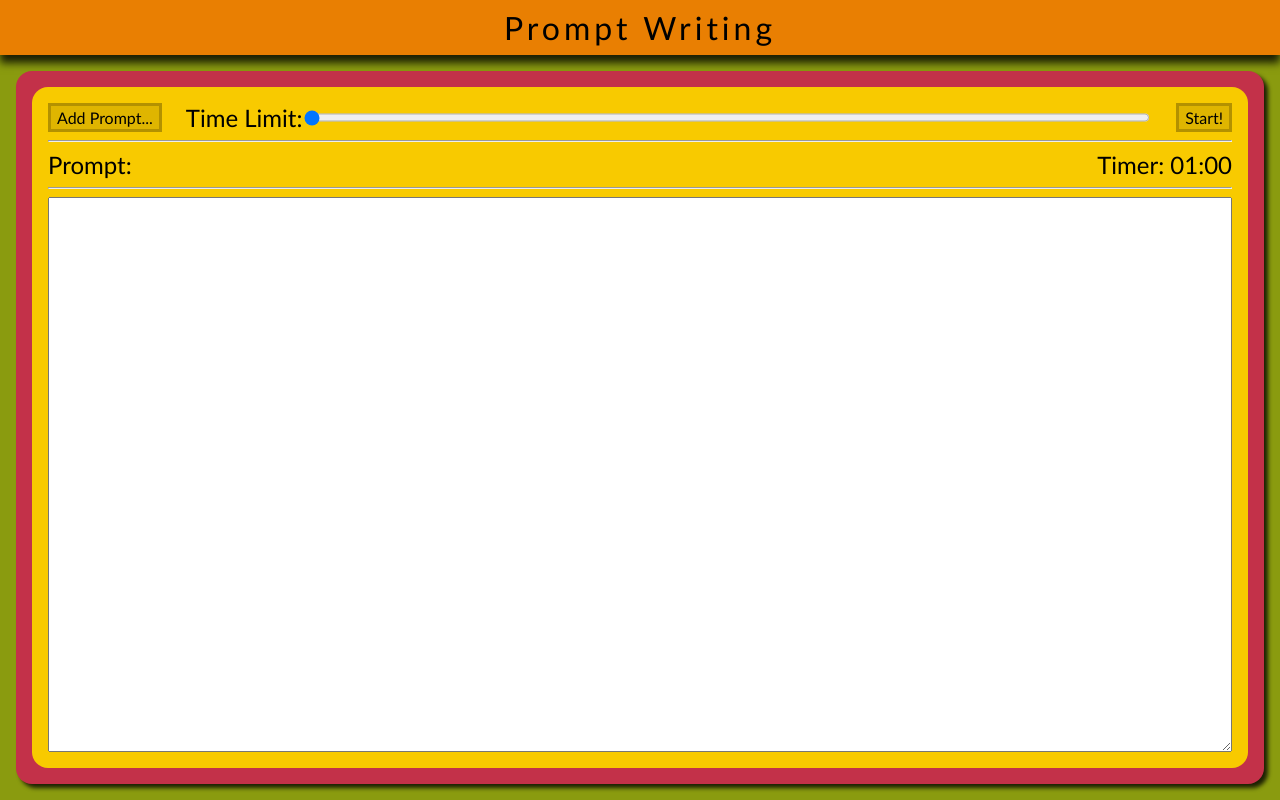
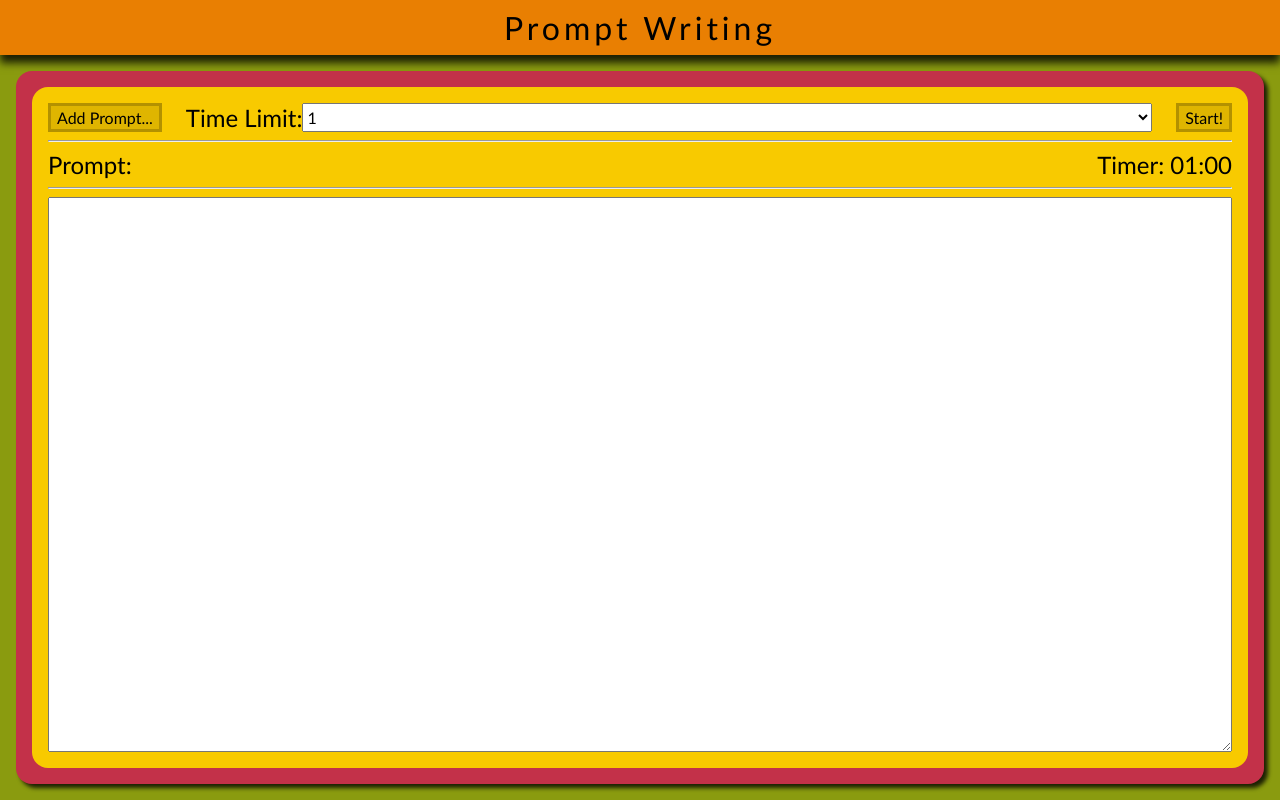
Before and after one commit to dreambbqchild/prompt-writing, a plain HTML site: page static/index.html in a window 1280 px wide. Drawn offline with Linux system fonts and the light colour scheme; no server answers.

Commit message:
Change to drop down

```diff
--- a/static/index.html
+++ b/static/index.html
@@ -30,7 +30,23 @@
                             <input type="button" value="Add Prompt..." class="open-popup"></input>
                             <div class="margin-left-right flex-grow flex-row">
                                 <span>Time Limit: </span>
-                                <input type="range" min="1" max="15" step="1" class="flex-grow" value="1"/>
+                                <select class="flex-grow">
+                                    <option value="1">1</option>
+                                    <option value="2">2</option>
+                                    <option value="3">3</option>
+                                    <option value="4">4</option>
+                                    <option value="5">5</option>
+                                    <option value="6">6</option>
+                                    <option value="7">7</option>
+                                    <option value="8">8</option>
+                                    <option value="9">9</option>
+                                    <option value="10">10</option>
+                                    <option value="11">11</option>
+                                    <option value="12">12</option>
+                                    <option value="13">13</option>
+                                    <option value="14">14</option>
+                                    <option value="15">15</option>
+                                </select>
                             </div>
                             <input type="button" value="Start!" class="start-session"></input>
                         </div>
@@ -57,7 +73,7 @@
             window.onload = () => {
                 const timer = document.querySelector('.timer span');
                 const prompt = document.querySelector('.prompt span');
-                const range = document.querySelector('input[type="range"]');
+                const range = document.querySelector('select');
                 const popup = document.querySelector('.popup');
                 const newPrompt = document.querySelector('.new-prompt');
                 const cmdOpenPopup = document.querySelector('.open-popup');
```
